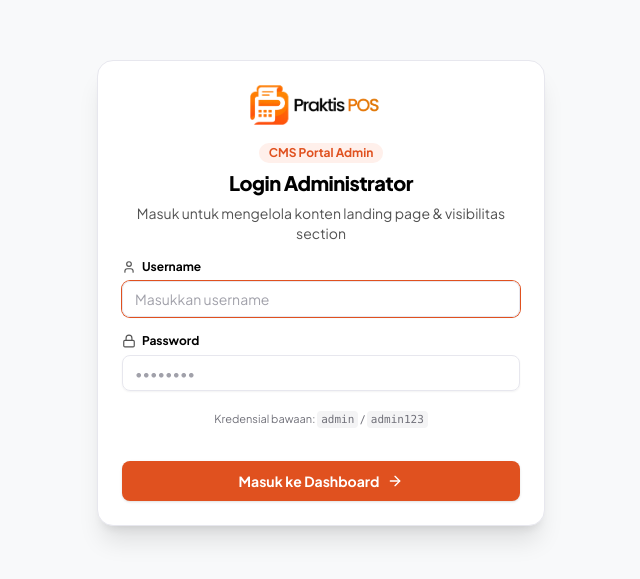
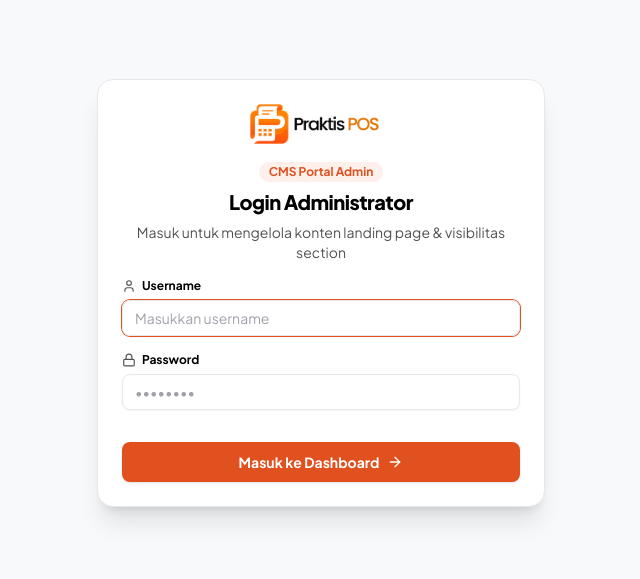
Before and after one commit to gbrn7/praktis-pos-landing-page, a Next.js app: page /admin/login in a window 1280 px wide. Shown: the part 107-686 px from the top of the page, without its empty margins (319-959 px from the left). Built offline with nearby package versions, Linux system fonts and the light colour scheme.

Commit message:
refactor(admin): remove default credentials hint from login page

```diff
--- a/src/app/admin/login/page.tsx
+++ b/src/app/admin/login/page.tsx
@@ -116,11 +116,6 @@ export default function AdminLoginPage() {
                 />
               </div>
 
-              <div className="pt-1 text-center">
-                <p className="text-[11px] text-[#71717A]">
-                  Kredensial bawaan: <code className="font-mono bg-zinc-100 dark:bg-zinc-800 px-1 py-0.5 rounded">admin</code> / <code className="font-mono bg-zinc-100 dark:bg-zinc-800 px-1 py-0.5 rounded">admin123</code>
-                </p>
-              </div>
             </CardContent>
 
             <CardFooter className="pt-2">
```
